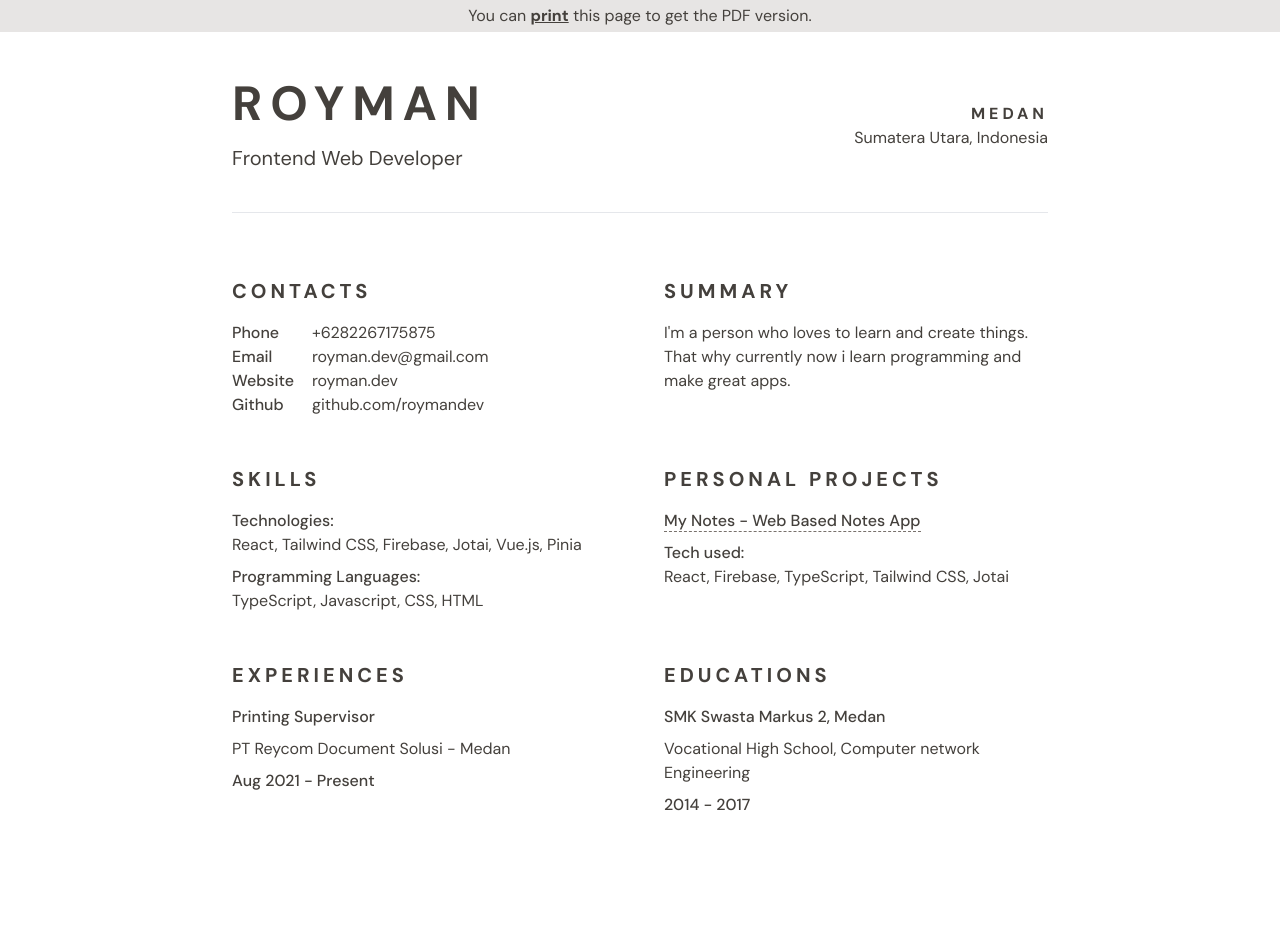
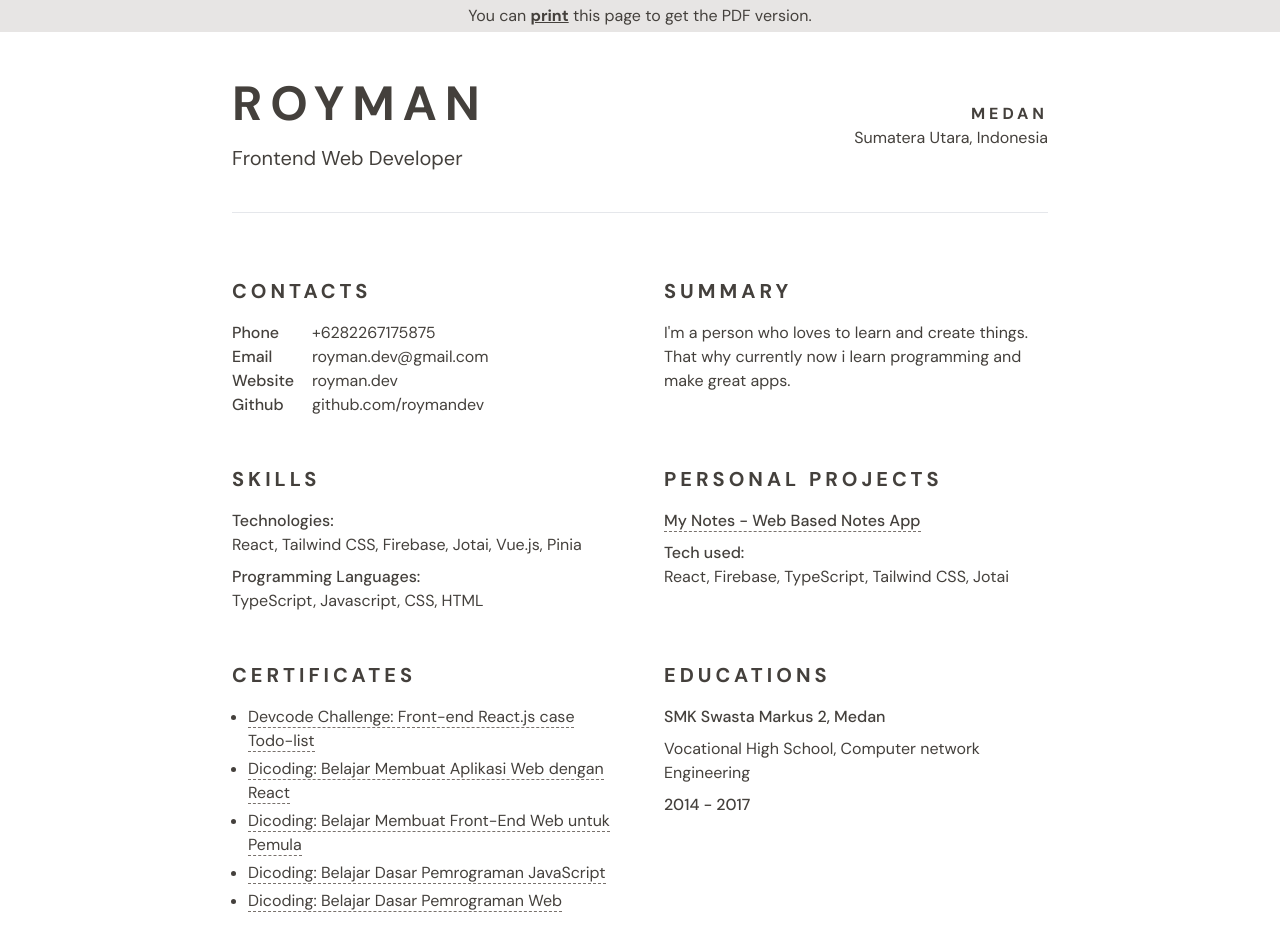
Before and after one commit to roymandev/royman.dev, a Next.js app: page /resume in a window 1280 px wide. Shown: the top 952 px of the page. Before the commit the page ends 897 px from the top, so only its background shows below. Built offline with nearby package versions, Linux system fonts and the light colour scheme.

Commit message:
feat: add resume certificates section

```diff
--- /dev/null
+++ b/src/components/Resume/SectionCertificates.tsx
@@ -0,0 +1,22 @@
+import BaseLink from '@/components/BaseLink';
+import BaseSection from '@/components/Resume/BaseSection';
+import { royman } from '@/data/resumeData';
+
+const SectionCertificates = () => (
+  <BaseSection title="Certificates">
+    <ul className="ml-4 list-disc space-y-1">
+      {royman.certificates.map((certificate) => (
+        <li key={certificate.url}>
+          <BaseLink
+            href={certificate.url}
+            className="border-b border-dashed border-stone-500 transition-all hover:border-solid hover:border-stone-500 print:border-stone-500"
+          >
+            {certificate.title}
+          </BaseLink>
+        </li>
+      ))}
+    </ul>
+  </BaseSection>
+);
+
+export default SectionCertificates;
--- a/src/pages/resume.tsx
+++ b/src/pages/resume.tsx
@@ -8,6 +8,7 @@ import SectionExperiences from '@/components/Resume/SectionExperiences';
 import SectionEducations from '@/components/Resume/SectionEducations';
 import CustomSeo from '@/components/utils/CustomSeo';
 import { getBasePageMeta } from '@/lib/getPageMeta';
+import SectionCertificates from '@/components/Resume/SectionCertificates';
 
 const PAGE_META = getBasePageMeta({
   title: 'Resume',
@@ -53,8 +54,9 @@ const Resume: NextPage = () => {
           <SectionSummary />
           <SectionSkills />
           <SectionProjects />
+          <SectionCertificates />
+          <SectionEducations />
           <SectionExperiences />
-          <SectionEducations />
         </main>
       </div>
     </>
```
